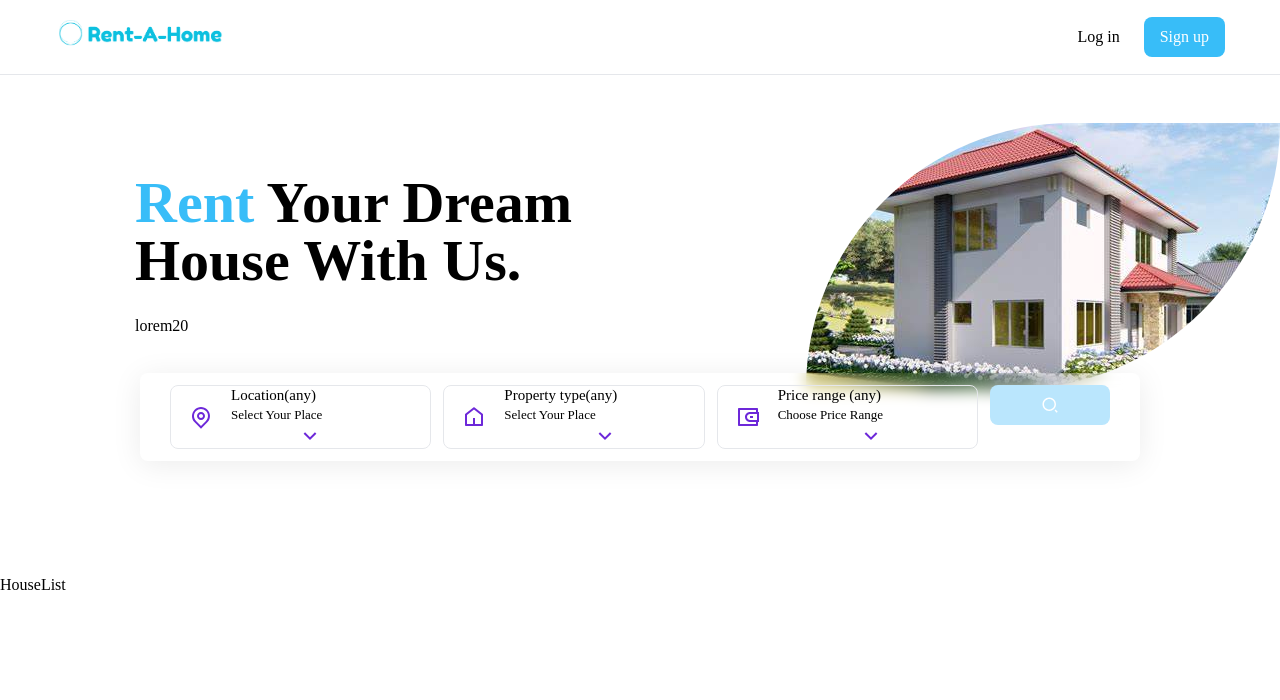
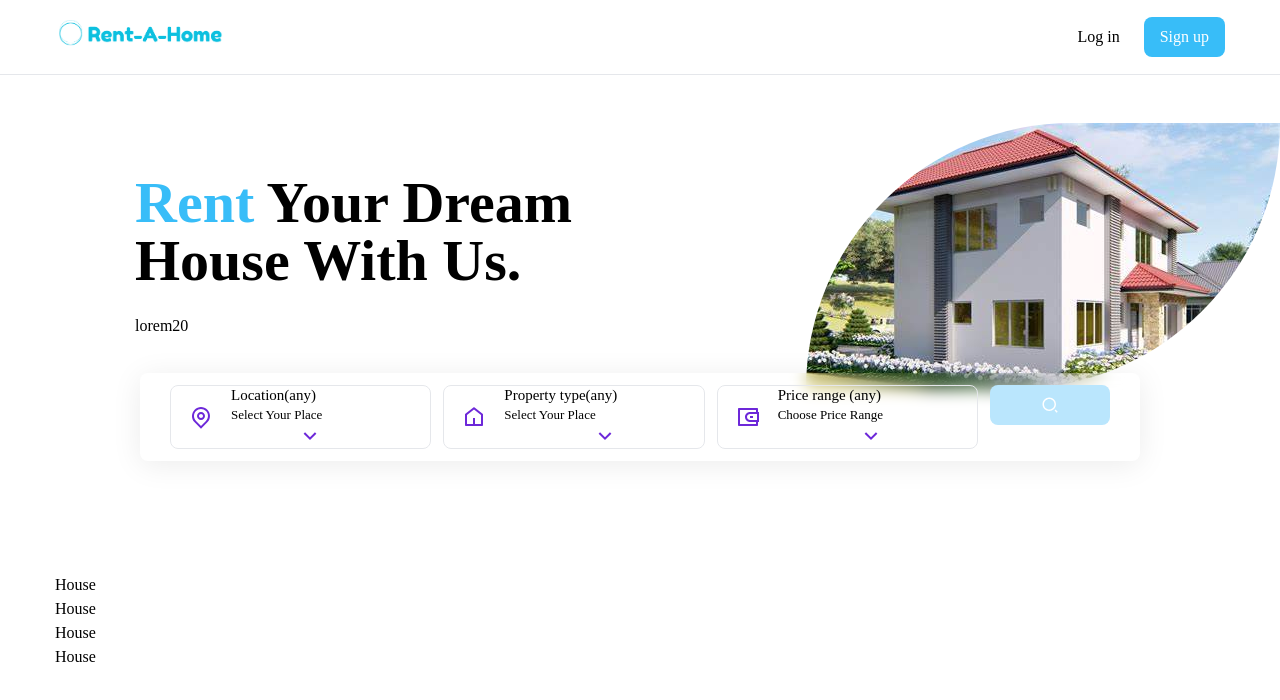
Before and after one commit to SachiniDeSilva/Rent-A-Home, a React (Create React App) app: page / in a window 1280 px wide. Shown: the top 700 px of the page. Built offline with nearby package versions, Linux system fonts and the light colour scheme; a web font is replaced by a local one.

Commit message:
add house list

```diff
--- a/src/components/HouseList.js
+++ b/src/components/HouseList.js
@@ -1,8 +1,28 @@
-import React from 'react'
+import React, {useContext} from 'react'
+import{HouseContext} from './HouseContext'
+import House from './House'
+import {Link} from 'react-router-dom'
+import {ImSpinner2} from 'react-icons/im'
 
 const HouseList = () => {
+
+  const {houses, loading} = useContext (HouseContext)
+
+
   return (
-    <div>HouseList</div>
+    <section className='mb-20'>
+      <div className='container mx-auto'>
+        <div>
+          {houses.map ((house, index)=>{
+            return (
+              <Link to={'/property/${hous.id}'} key={index}>
+                <House house={house}/>
+              </Link>
+            )
+          })}
+        </div>
+      </div>
+    </section>
   )
 }
 
--- a/src/components/PropertyDropdown.js
+++ b/src/components/PropertyDropdown.js
@@ -22,7 +22,7 @@
           <div className='text-[13px]'>Select Your Place</div>
           {
             isOpen ? (
-              <RiArrowUpSLine className='dropdown-icon-secondary '/>
+              <RiArrowUpSLine className='dropdown-icon-secondary'/>
             ) :
           (
             <RiArrowDownSLine className='dropdown-icon-secondary'/>
```
